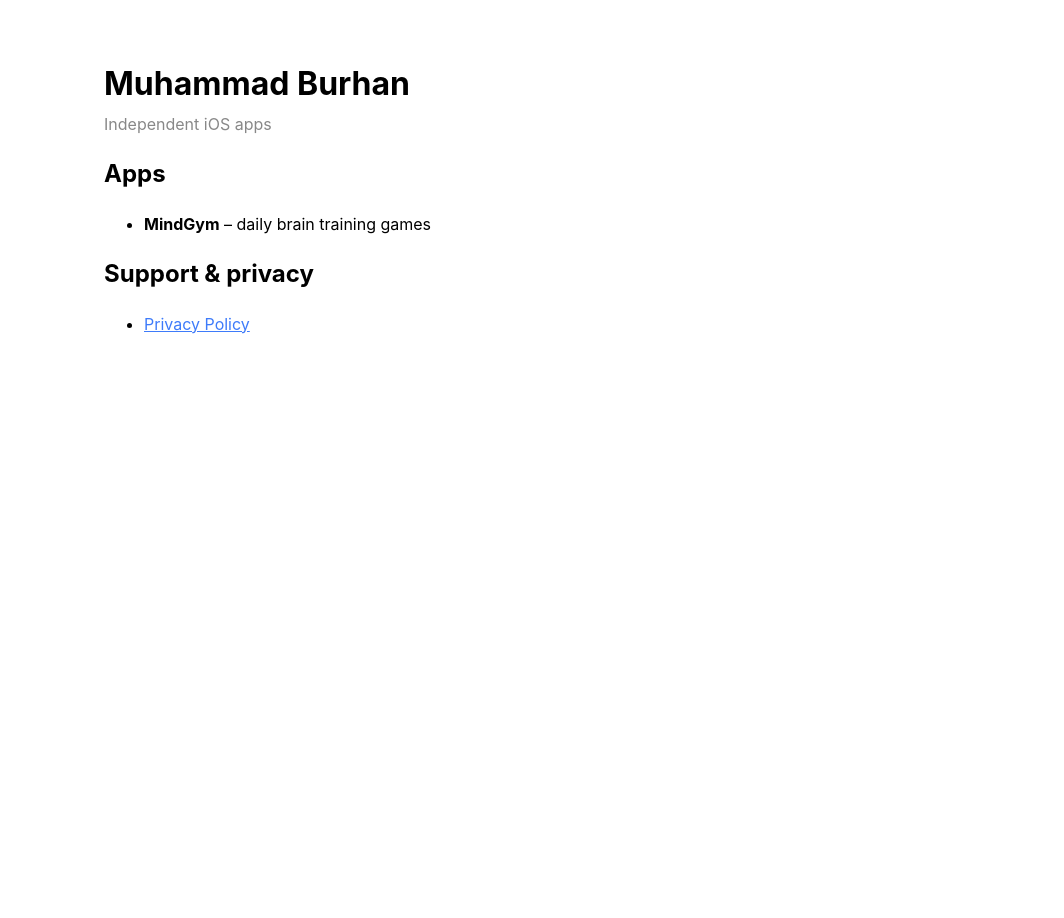
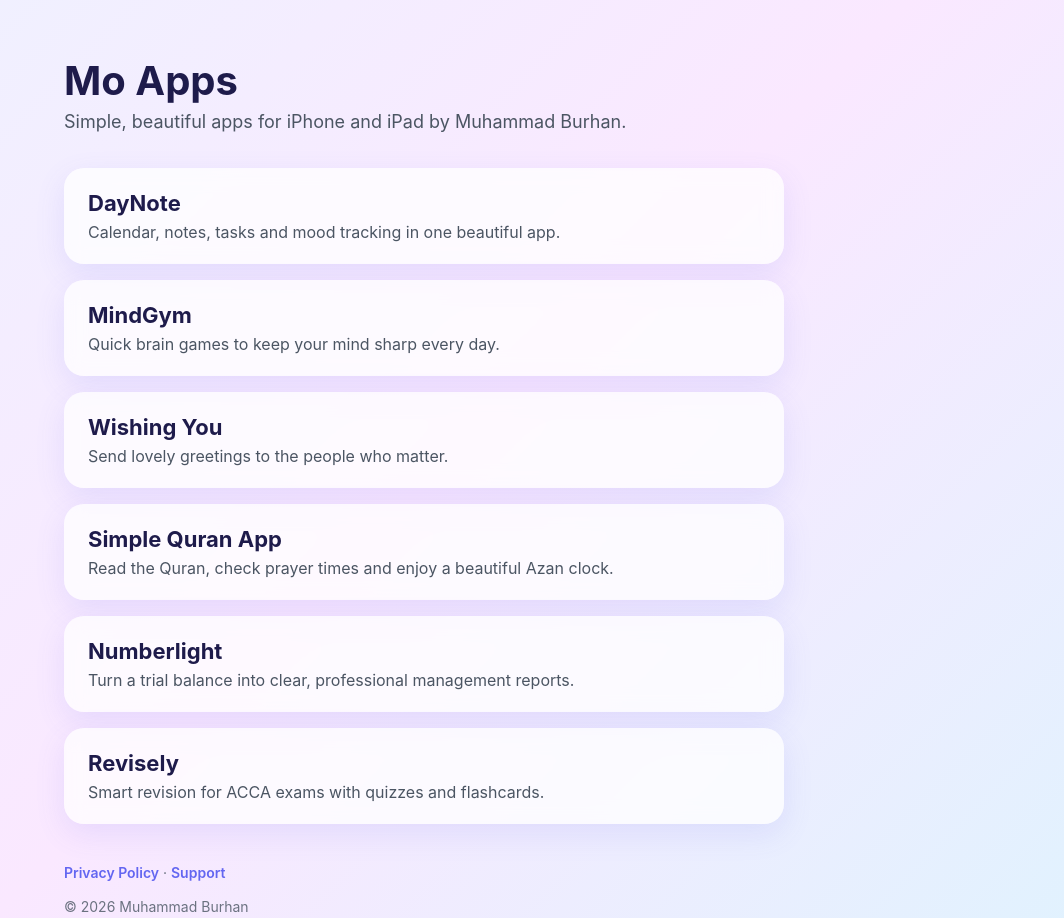
Before and after one commit to maximus101010/maximus101010.github.io, a plain HTML site: page index.html in a window 1280 px wide. Shown: the top 918 px of the page, without its empty margins (216-1280 px from the left). Before the commit the page ends 800 px from the top, so only its background shows below. Drawn offline with Linux system fonts and the light colour scheme.

Commit message:
Add files via upload

```diff
--- a/index.html
+++ b/index.html
@@ -1,28 +1,41 @@
-<!doctype html>
+<!DOCTYPE html>
 <html lang="en">
 <head>
 <meta charset="utf-8">
 <meta name="viewport" content="width=device-width, initial-scale=1">
-<title>Muhammad Burhan – Apps</title>
+<title>Mo Apps</title>
 <style>
-  :root { color-scheme: light dark; }
-  body { font-family: -apple-system, system-ui, sans-serif; max-width: 640px; margin: 60px auto; padding: 0 20px; line-height: 1.5; }
-  h1 { margin-bottom: 4px; }
-  p.sub { color: #888; margin-top: 0; }
-  li { margin: 8px 0; }
-  a { color: #3E7BFA; }
+  :root { --accent:#6366F1; }
+  * { box-sizing:border-box; }
+  body { margin:0; font-family:-apple-system,BlinkMacSystemFont,"Segoe UI",Roboto,sans-serif; color:#1e1b4b;
+         background:linear-gradient(135deg,#eef2ff,#fae8ff 50%,#e0f2fe); min-height:100vh; }
+  main { max-width:760px; margin:0 auto; padding:56px 20px; }
+  h1 { font-size:40px; margin:0 0 6px; }
+  p.lead { color:#4b5563; margin:0 0 36px; font-size:18px; }
+  .card { background:rgba(255,255,255,.75); backdrop-filter:blur(10px); border-radius:20px; padding:22px 24px;
+          margin-bottom:16px; box-shadow:0 10px 30px rgba(99,102,241,.12); }
+  .card h2 { margin:0 0 6px; font-size:22px; }
+  .card p { margin:0; color:#4b5563; }
+  a { color:var(--accent); font-weight:600; text-decoration:none; }
+  footer { margin-top:40px; color:#6b7280; font-size:14px; }
 </style>
 </head>
 <body>
-  <h1>Muhammad Burhan</h1>
-  <p class="sub">Independent iOS apps</p>
-  <h2>Apps</h2>
-  <ul>
-    <li><strong>MindGym</strong> – daily brain training games</li>
-  </ul>
-  <h2>Support &amp; privacy</h2>
-  <ul>
-    <li><a href="https://gist.github.com/maximus101010/31266dd979419315efa446c0b154a95f">Privacy Policy</a></li>
-  </ul>
+<main>
+  <h1>Mo Apps</h1>
+  <p class="lead">Simple, beautiful apps for iPhone and iPad by Muhammad Burhan.</p>
+
+  <div class="card"><h2>DayNote</h2><p>Calendar, notes, tasks and mood tracking in one beautiful app.</p></div>
+  <div class="card"><h2>MindGym</h2><p>Quick brain games to keep your mind sharp every day.</p></div>
+  <div class="card"><h2>Wishing You</h2><p>Send lovely greetings to the people who matter.</p></div>
+  <div class="card"><h2>Simple Quran App</h2><p>Read the Quran, check prayer times and enjoy a beautiful Azan clock.</p></div>
+  <div class="card"><h2>Numberlight</h2><p>Turn a trial balance into clear, professional management reports.</p></div>
+  <div class="card"><h2>Revisely</h2><p>Smart revision for ACCA exams with quizzes and flashcards.</p></div>
+
+  <footer>
+    <a href="privacy.html">Privacy Policy</a> · <a href="support.html">Support</a><br><br>
+    © 2026 Muhammad Burhan
+  </footer>
+</main>
 </body>
 </html>
```
Also changed, not shown: privacy.html (added, +46 -0 lines), support.html (added, +30 -0 lines).
